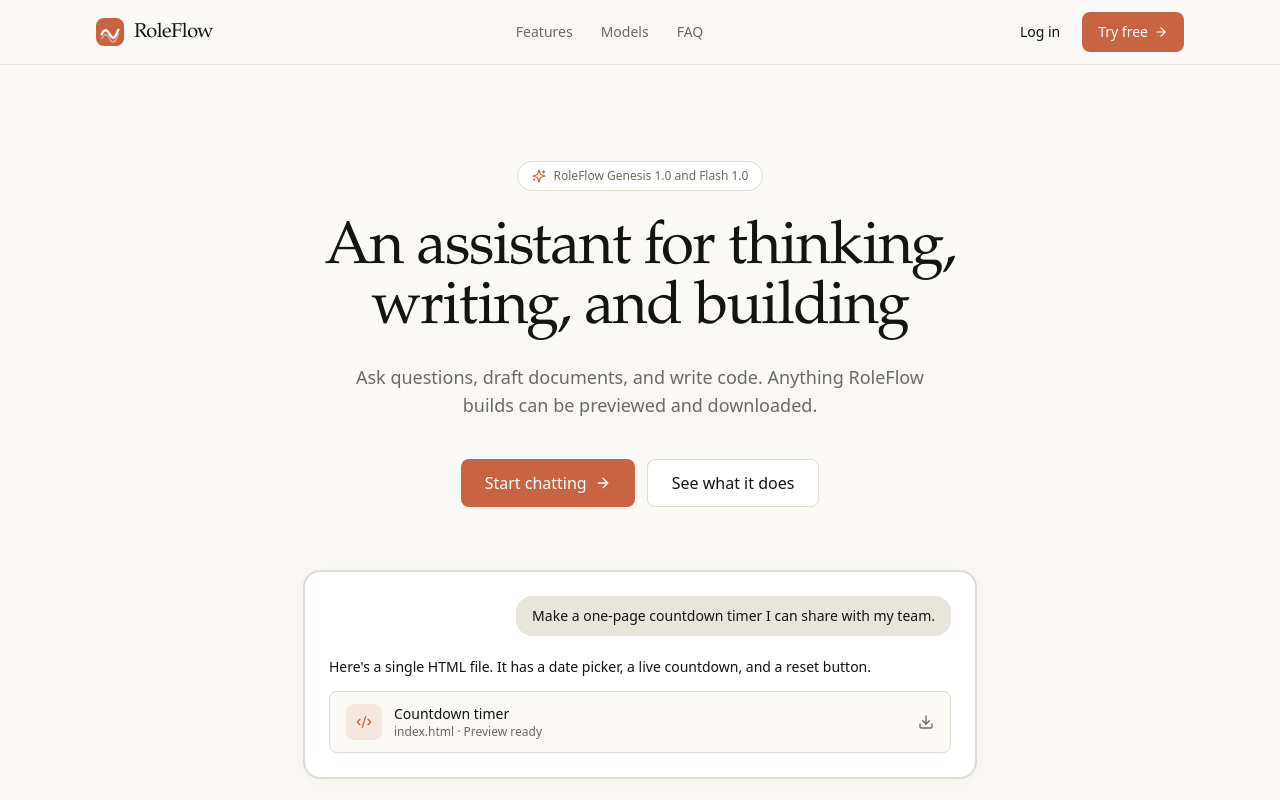
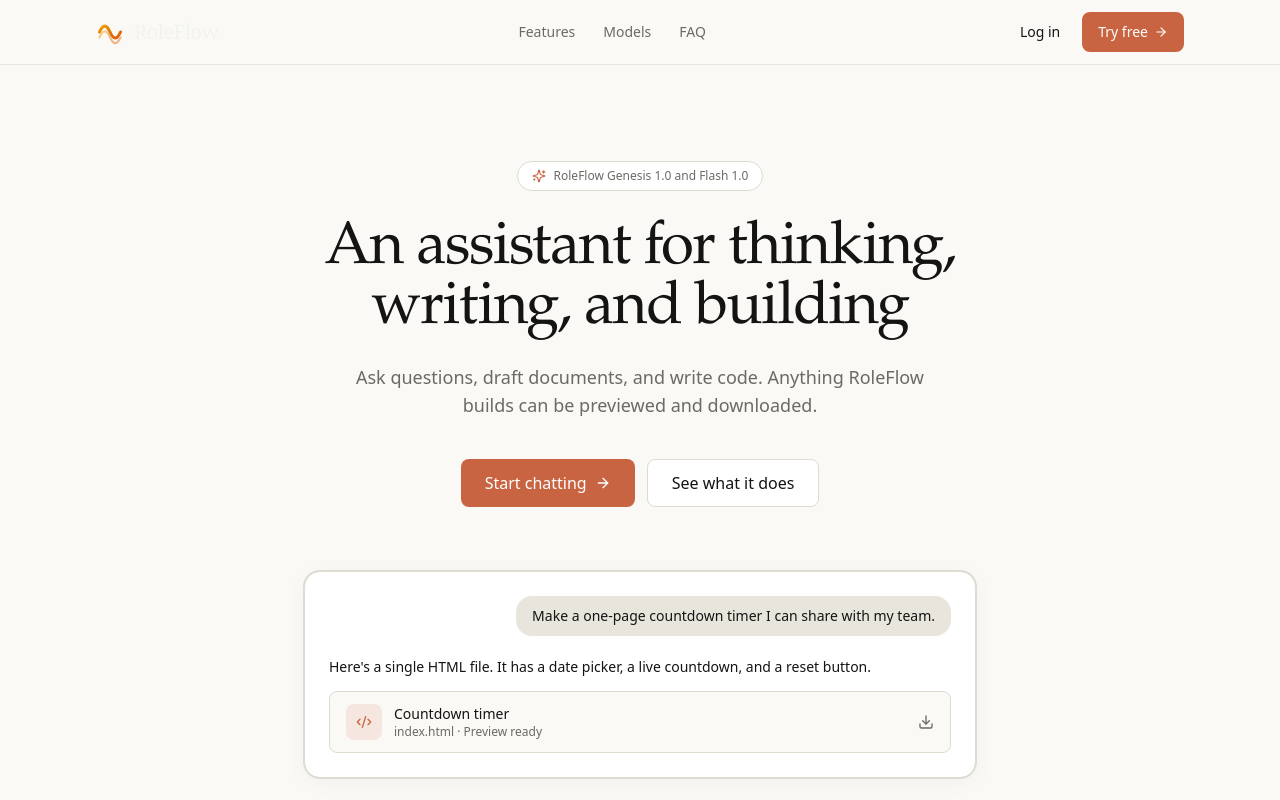
Before and after one commit to Jordan123456789097654/RoleFlow-AI, a Next.js app: page / in a window 1280 px wide. Shown: the top 800 px of the page. Built offline with nearby package versions, Linux system fonts and the light colour scheme.

Commit message:
style: restore original flowing wave gradient logo in Logo.tsx

```diff
--- a/src/components/Logo.tsx
+++ b/src/components/Logo.tsx
@@ -6,41 +6,44 @@ interface LogoProps {
   className?: string;
 }
 
-/**
- * RoleFlow mark: a rounded accent tile with a single flowing wave.
- * Colors come from design tokens (fill-accent, stroke-app), so it adapts to light and dark themes.
- */
 export const Logo: React.FC<LogoProps> = ({ size = 28, showText = true, className = "" }) => {
   return (
     <div className={`flex items-center gap-2.5 select-none ${className}`}>
+      {/* Flow Wave: stylized dual flowing harmonic wave in gradient amber/coral */}
       <svg
         width={size}
         height={size}
         viewBox="0 0 32 32"
         fill="none"
         xmlns="http://www.w3.org/2000/svg"
-        aria-hidden="true"
-        className="shrink-0"
+        className="transition-transform duration-300 hover:scale-105"
       >
-        <rect width="32" height="32" rx="9" className="fill-accent" />
+        <defs>
+          <linearGradient id="roleflow-grad" x1="0%" y1="0%" x2="100%" y2="100%">
+            <stop offset="0%" stopColor="#f59e0b" />
+            <stop offset="50%" stopColor="#d97706" />
+            <stop offset="100%" stopColor="#ea580c" />
+          </linearGradient>
+        </defs>
         <path
-          d="M6.5 18.5C9.5 12.5 12 12.5 15.5 18.5S21.5 24.5 25.5 13.5"
-          className="stroke-app"
-          strokeWidth="2.75"
+          d="M4 16C8 7 12 7 16 16C20 25 24 25 28 16"
+          stroke="url(#roleflow-grad)"
+          strokeWidth="3.5"
           strokeLinecap="round"
           strokeLinejoin="round"
         />
         <path
-          d="M6.5 23.5C9.5 17.5 12 17.5 15.5 23.5S21.5 29.5 25.5 18.5"
-          className="stroke-app"
+          d="M4 22C8 13 12 13 16 22C20 31 24 31 28 22"
+          stroke="url(#roleflow-grad)"
+          strokeWidth="2.5"
+          strokeLinecap="round"
           strokeOpacity="0.45"
-          strokeWidth="1.75"
-          strokeLinecap="round"
-          strokeLinejoin="round"
         />
       </svg>
       {showText && (
-        <span className="font-display text-xl font-medium tracking-tight text-ink">RoleFlow</span>
+        <span className="font-serif text-xl tracking-tight text-[#f3f3ee] font-medium">
+          RoleFlow
+        </span>
       )}
     </div>
   );
```
